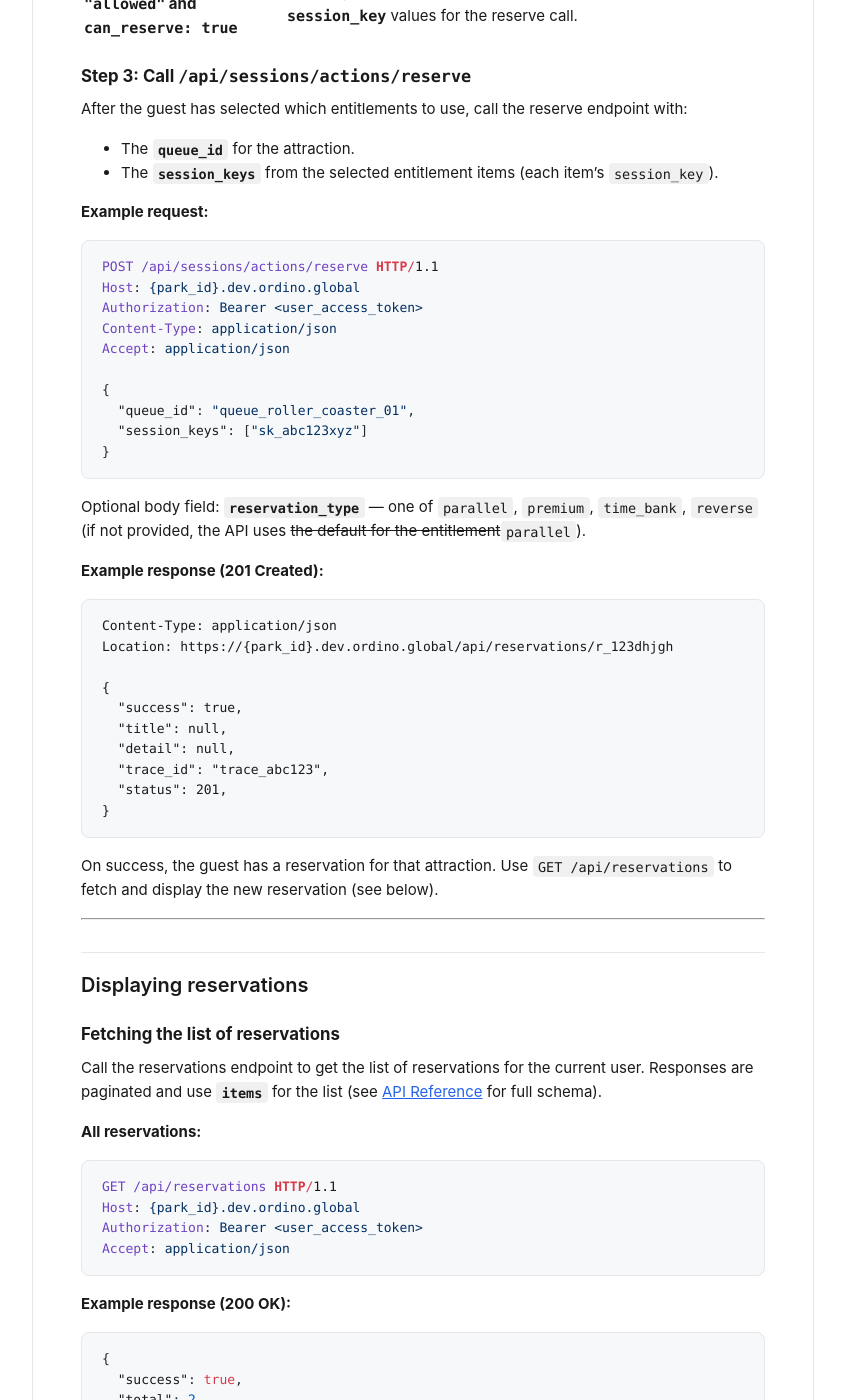
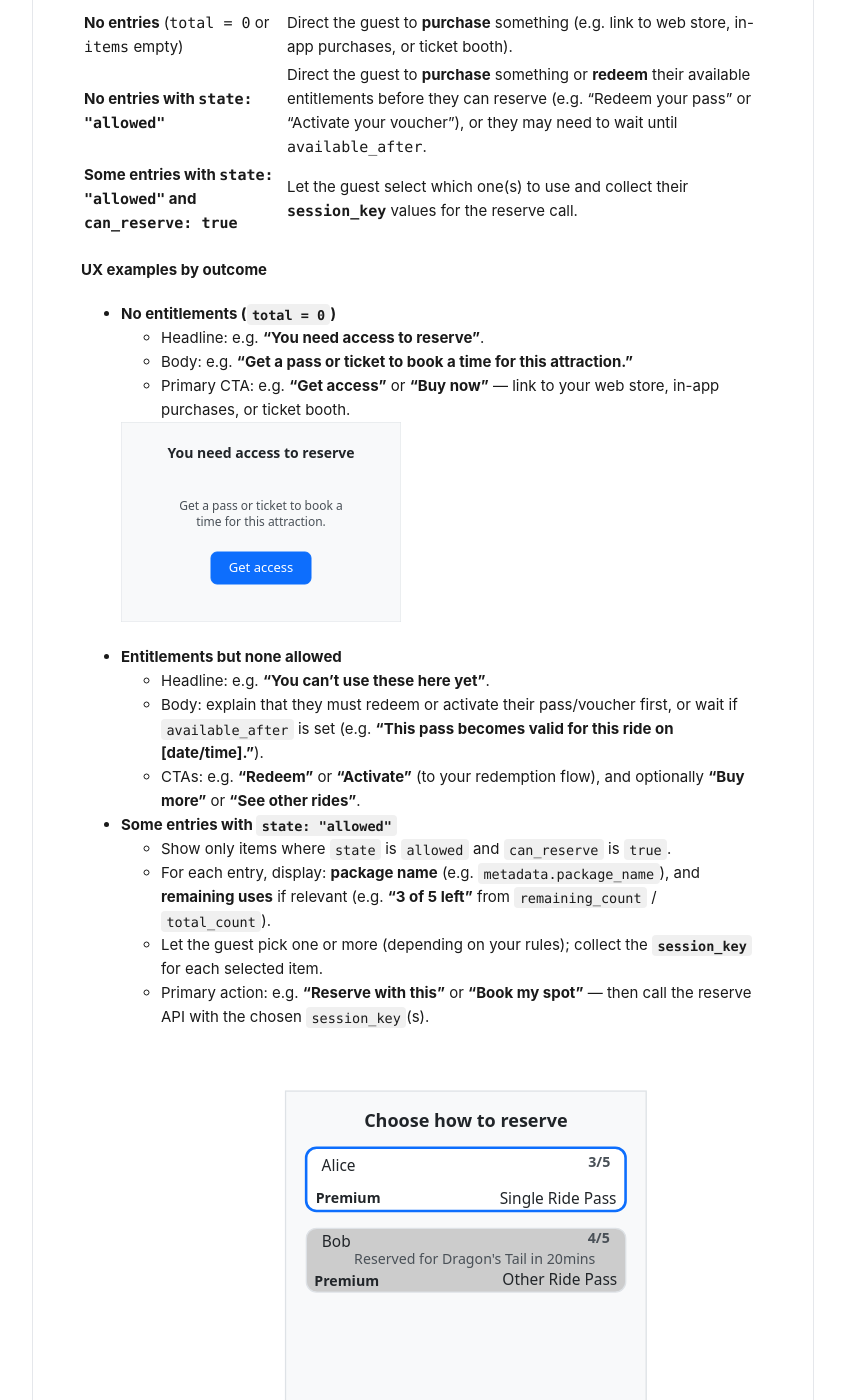
Before and after one commit to ordino-global/ordino-global.github.io, a Jekyll site: the page built from user-interactions.md, in a window 1280 px wide and 1400 px high, scrolled down 4842 px. Shown: the whole window, without its empty margins (247-1092 px from the left). Built offline with Jekyll 4.4.1, drawn with Linux system fonts in a browser that asks for light colours; some of the changed text lies outside the part shown.

Commit message:
add user interaction sketches

````diff
--- a/_config.yml
+++ b/_config.yml
@@ -8,12 +8,12 @@
   syntax_highlighter: rouge
   syntax_highlighter_opts:
     block:
-      line_numbers: false
+      line_numbers: true
 
 include: [".well-known", ".well-known/openid-configuration"]
 
 # Optional: set your OpenAPI spec URL here (JSON or YAML).
-api_spec_url: "https://registry.scalar.com/@ordino/apis/commonpark-api@current"
+api_spec_url: "https://registry.scalar.com/@ordino/apis/commonpark-api@0.2.0"
 proxy_url: "https://proxy.scalar.com"
 
 # Top bar navigation (tabs)
--- a/user-interactions.md
+++ b/user-interactions.md
@@ -50,6 +50,11 @@
     J -->|Yes| K[Reservation created]
     J -->|No| L[Handle error — see error reference]
 ```
+
+#### Loading and errors
+
+- **Loading:** While calling `/api/entitlements` or `/api/sessions/actions/reserve`, disable the Reserve button (or equivalent) and show a loading indicator (e.g. spinner or skeleton) so the guest knows the app is working. Avoid letting them submit again before the request finishes.
+- **Errors:** If the API returns an error (e.g. 4xx or 5xx), show the message to the user (toast, banner, or inline), using the response `title` or `detail` if available. Offer a **“Try again”** action where it makes sense, and a way to get help (e.g. **“Contact support”**) for repeated or unclear failures. See the error reference for specific error codes and handling.
 
 ### Step 1: Call `/api/entitlements`
 
@@ -171,6 +176,28 @@
 | **No entries with `state: "allowed"`** | Direct the guest to **purchase** something or **redeem** their available entitlements before they can reserve (e.g. “Redeem your pass” or “Activate your voucher”), or they may need to wait until `available_after`. |
 | **Some entries with `state: "allowed"` and `can_reserve: true`** | Let the guest select which one(s) to use and collect their **`session_key`** values for the reserve call. |
 
+#### UX examples by outcome
+
+- **No entitlements (`total = 0`)**
+  - Headline: e.g. **"You need access to reserve"**.
+  - Body: e.g. **"Get a pass or ticket to book a time for this attraction."**
+  - Primary CTA: e.g. **"Get access"** or **"Buy now"** — link to your web store, in-app purchases, or ticket booth.
+
+  ![No entitlements — get access screen](/assets/images/ux-no-entitlements.svg)
+
+- **Entitlements but none allowed**
+  - Headline: e.g. **"You can’t use these here yet"**.
+  - Body: explain that they must redeem or activate their pass/voucher first, or wait if `available_after` is set (e.g. **"This pass becomes valid for this ride on [date/time]."**).
+  - CTAs: e.g. **"Redeem"** or **"Activate"** (to your redemption flow), and optionally **"Buy more"** or **"See other rides"**.
+
+- **Some entries with `state: "allowed"`**
+  - Show only items where `state` is `allowed` and `can_reserve` is `true`.
+  - For each entry, display: **package name** (e.g. `metadata.package_name`), and **remaining uses** if relevant (e.g. **"3 of 5 left"** from `remaining_count` / `total_count`).
+  - Let the guest pick one or more (depending on your rules); collect the **`session_key`** for each selected item.
+  - Primary action: e.g. **"Reserve with this"** or **"Book my spot"** — then call the reserve API with the chosen `session_key`(s).
+
+  ![Choose entitlement to reserve with](/assets/images/ux-entitlement-picker.svg)
+
 ### Step 3: Call `/api/sessions/actions/reserve`
 
 After the guest has selected which entitlements to use, call the reserve endpoint with:
@@ -210,7 +237,7 @@
 }
 ```
 
-On success, the guest has a reservation for that attraction. Use `GET /api/reservations` to fetch and display the new reservation (see below).
+**Success UX:** After a 201, show a short confirmation (e.g. **"You’re reserved"** or **"Spot reserved"**) and either a **"View reservation"** link (to the reservation detail or list) or return the user to the attraction screen with the reservation state updated (e.g. show **"You have a reservation"** and the new reservation in the list). Use `GET /api/reservations` to fetch and display the new reservation (see below).
 
 ---
 
@@ -334,3 +361,19 @@
 - **Global list** — Use `GET /api/reservations` (no filter) and show all of the guest’s reservations in a central place (e.g. “My reservations” or “My day” screen).
 
 You can combine both: a global list plus per-attraction filtered views for each ride or experience.
+
+#### List and card UX
+
+For each reservation in the list (or card), show:
+
+- **Queue/attraction name** — e.g. `queue_name` (“Thunder Coaster”).
+- **Status** — from `state`: e.g. **“Waiting”**, **“Ready”**, **“Completed”**, or **“Canceled”**.
+- **Wait time** — when `state` is `waiting`, show **“About X min left”** using `remaining_wait_time` (or “Ready at [time]” using `ready_at`).
+- **Ready at** — when relevant, show the time the reservation becomes ready (`ready_at`), e.g. **“Ready at 3:00 PM”**.
+- **Cancel** — expose a **“Cancel reservation”** action that uses the reservation’s `cancel_url` (see API reference for the cancel method).
+
+  ![Reservation list with status and cancel](/assets/images/ux-reservation-list.svg)
+
+**Empty state:** When `items` is empty, show a short message such as **“No reservations yet”** with supporting copy (e.g. **“Reserve a time for an attraction to see it here.”**) and a CTA to browse or reserve if appropriate.
+
+  ![Empty reservations state](/assets/images/ux-empty-reservations.svg)
````
Also changed, not shown: ecommerce-integration.md (+4 -0 lines), assets/images/ux-empty-reservations.svg (added), assets/images/ux-entitlement-picker.svg (added), assets/images/ux-no-entitlements.svg (added), assets/images/ux-reservation-list.svg (added).
